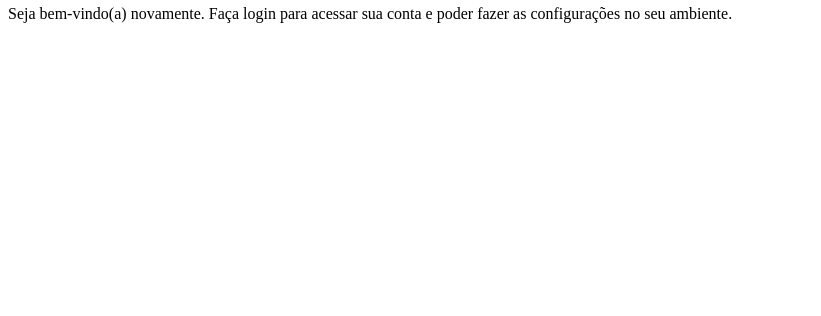
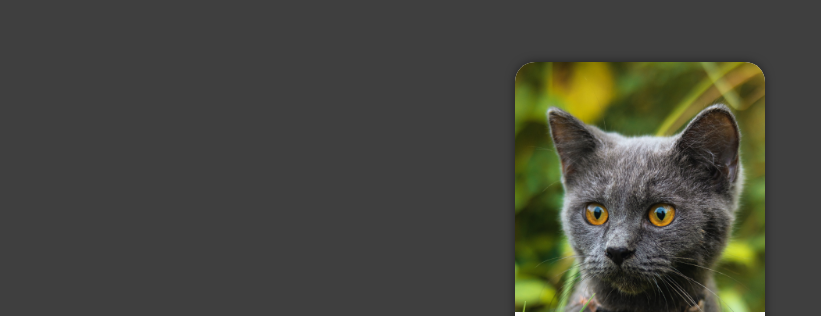
Before and after one commit to WilliamLemosJR/projeto-login, a plain HTML site: page index.html in a window 1280 px wide. Shown: the part 88-404 px from the top of the page, without its empty margins (0-821 px from the left). Drawn offline with Linux system fonts and the light colour scheme.

Commit message:
criando a interface

```diff
--- a/estilos/style.css
+++ b/estilos/style.css
@@ -1 +1,46 @@
 @charset "UTF-8";
+
+*{
+    font-family: system-ui, -apple-system, BlinkMacSystemFont, 'Segoe UI', Roboto, Oxygen, Ubuntu, Cantarell, 'Open Sans', 'Helvetica Neue', sans-serif;
+    padding: 0px;
+    margin: 0px;
+    box-sizing: border-box;
+}
+
+body , html {
+    background-color: rgb(63, 63, 63);
+    height: 100vh;
+    width: 100vw;
+}
+
+main {
+    position: relative;
+    height: 100vh;
+    width: 100vw;
+}
+
+section#login {
+    position: absolute;
+    top: 50%;
+    left: 50%;
+    transform: translate(-50%, -50%);
+    overflow: hidden;
+
+    background-color: white;
+    width: 250px;
+    height: 500px;
+    border-radius: 20px;
+    box-shadow: 0px 0px 10px rgba(0, 0, 0, 0.5);
+}
+
+section#login > div#imagem {
+    display: block;
+    background: url(../imagens/gato1.jpg) no-repeat;
+    background-size: cover;
+    height: 250px;
+}
+
+section#login > div#formulario {
+    display: block;
+    padding: 10px;
+}
--- a/index.html
+++ b/index.html
@@ -10,7 +10,7 @@
     <main>
         <section id="login">
             <div id="imagem">
-                foto
+
             </div>
 
             <div id="formulario">
```
